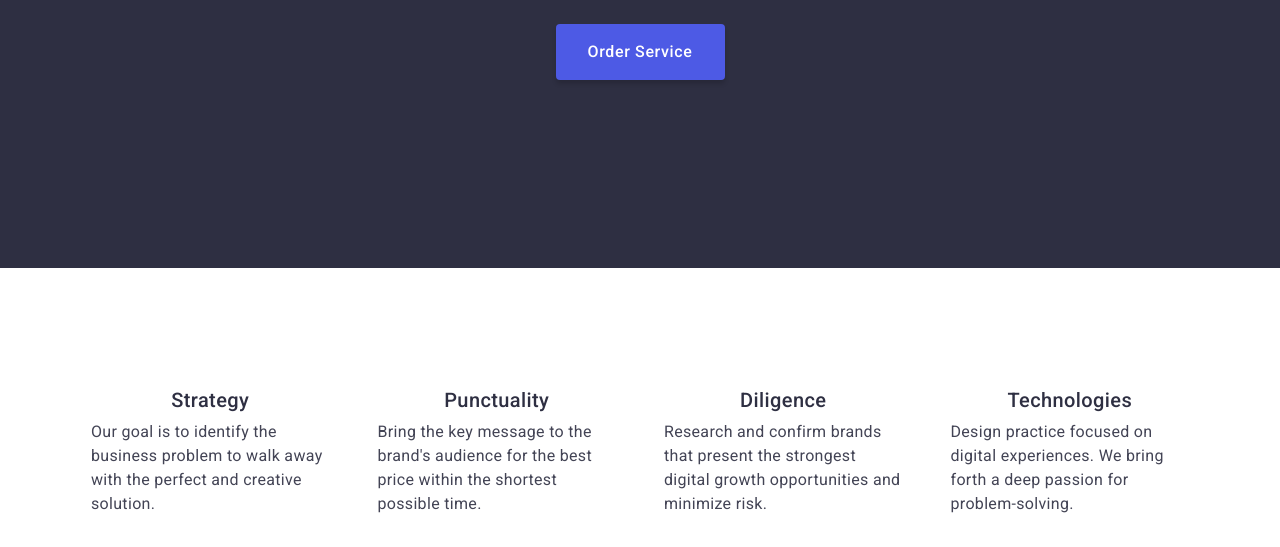
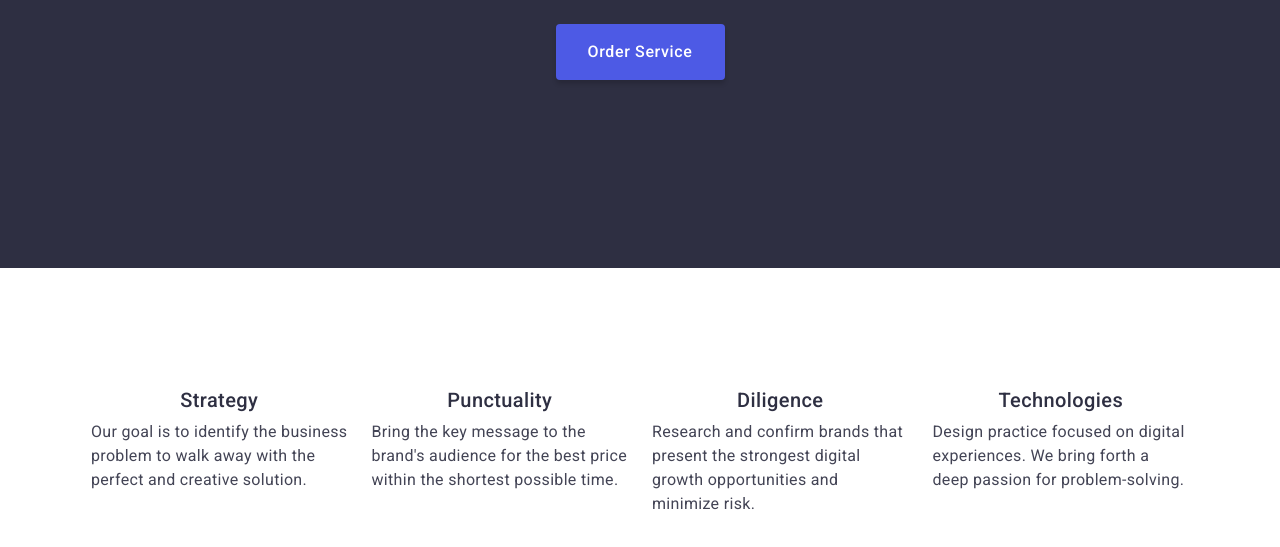
Before and after one commit to imiryna/goit-markup-hw-03, a plain HTML site: page index.html in a window 1280 px wide. Shown: the part 405-952 px from the top of the page. Drawn offline with nearby package versions, Linux system fonts and the light colour scheme.

Commit message:
fix main page

```diff
--- a/css/style.css
+++ b/css/style.css
@@ -252,7 +252,7 @@ body {
 }
 
 .list-content-item {
-  margin-right: 24px;
+  list-style-type: none;
   flex-basis: calc((100% - 3 * 24px) / 4);
 }
 
```
